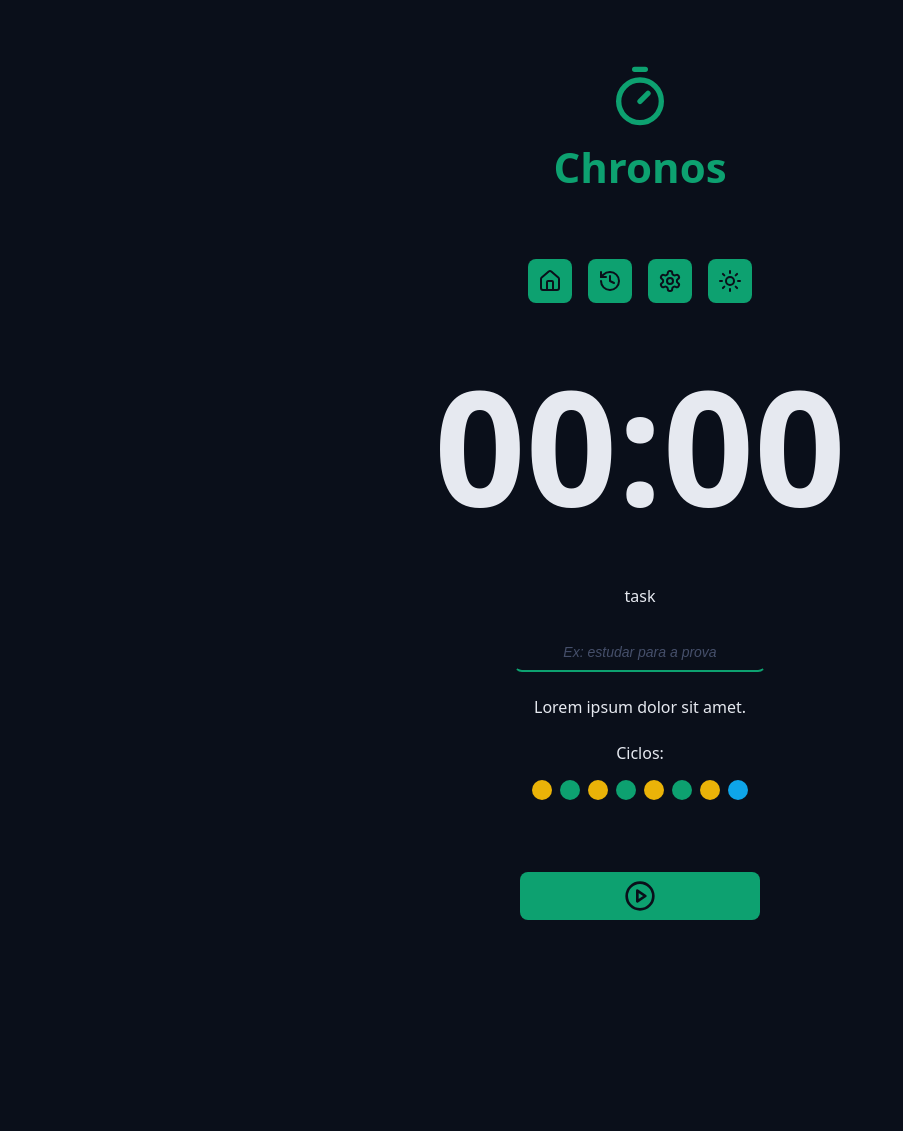
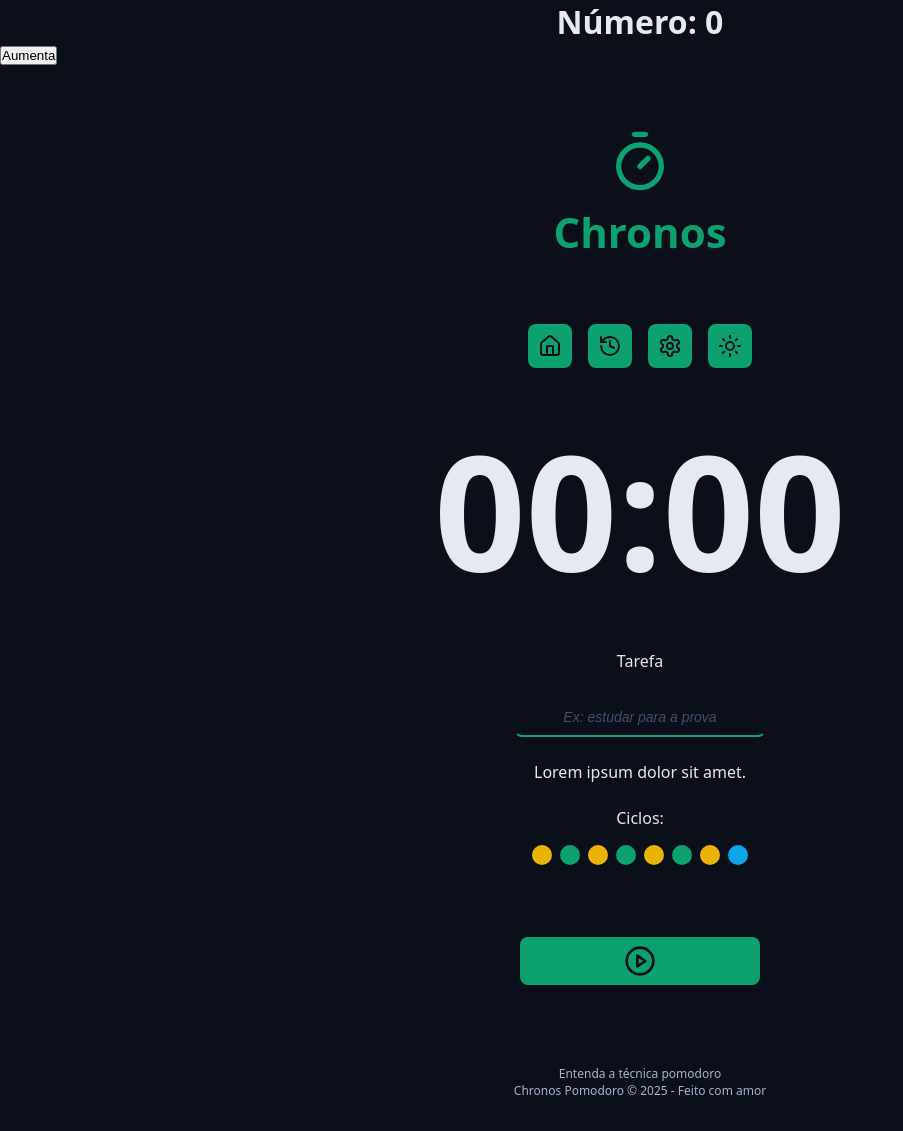
Before and after one commit to Carlosjw/chronos-pomodoro, a React (Vite) app: page / in a window 1280 px wide. Shown: the whole page, without its empty margins (0-903 px from the left). Before the commit the page ends 1000 px from the top, so only its background shows below. Built offline with nearby package versions, Linux system fonts and the light colour scheme.

Commit message:
updateLessons

```diff
--- a/src/App.tsx
+++ b/src/App.tsx
@@ -9,10 +9,23 @@
 import { Cycles } from './components/Cycles'
 import { SendButton } from './components/SendButton'
 import { CirclePlay } from 'lucide-react'
+import { Footer } from './components/Footer'
+import { Heading } from './components/Heading'
+import { useState } from 'react'
 
 export function App() {
+    const [numero, setNumero] = useState(0);
+
+    function handleClick() {
+        setNumero(numero + 1)
+    }
+
     return (
         <>
+
+            <Heading>Número: {numero}</Heading>
+            <button onClick={handleClick}>Aumenta</button>
+
             <Container>
                 <Logo />
             </Container>
@@ -26,7 +39,7 @@
                 <form action="" className="form">
                     <div className="formRow">
                         <DefaultInput
-                            labelText='task'
+                            labelText="Tarefa"
                             id='inputDefault'
                             type='text'
                             placeholder='Ex: estudar para a prova'
@@ -47,6 +60,10 @@
                 </form>
             </Container>
 
+            <Container>
+                <Footer />
+            </Container>
+
         </>
     )
 }
--- /dev/null
+++ b/src/components/Footer/index.tsx
@@ -0,0 +1,12 @@
+import styles from './styles.module.css'
+
+export function Footer() {
+  return (
+    <>
+      <footer className={styles.footer}>
+        <a href="#">Entenda a técnica pomodoro</a>
+        <a href="#">Chronos Pomodoro &copy; {new Date().getFullYear()} - Feito com amor</a>
+      </footer>
+    </>
+  )
+}
--- /dev/null
+++ b/src/components/Footer/styles.module.css
@@ -0,0 +1,16 @@
+.footer {
+  display: flex;
+  flex-direction: column;
+  align-items: center;
+  justify-content: center;
+}
+
+.footer a{
+  font-size: 1.2rem;
+  color: var(--text-muted);
+  text-decoration: none;
+}
+
+footer a:hover{
+  text-decoration: underline;
+}
```
